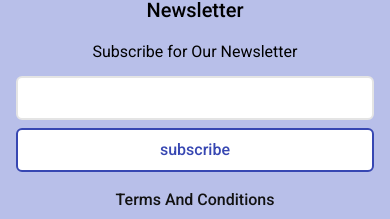
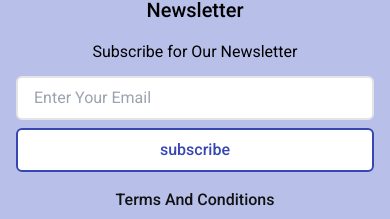
Before and after one commit to Exim3/MaatsonInstantDemo, a React (Vite) app: page /models in a window 390 px wide. Shown: the part 1476-1695 px from the top of the page. Built offline with nearby package versions, Linux system fonts and the light colour scheme.

Commit message:
alignments

```diff
--- a/src/components/footer/index.tsx
+++ b/src/components/footer/index.tsx
@@ -74,9 +74,13 @@ const Footer: React.FC = () => {
             <h3 className="font-semibold text-xl">Newsletter</h3>
             <div className="flex flex-col gap-3 w-full items-center justify-center">
               <p>Subscribe for Our Newsletter</p>
-              <div className="flex flex-col md:flex-row justify-center gap-2 w-full">
-                <input type="text" className="input" />
-                <button className="btn-primary-outline">subscribe</button>
+              <div className="flex flex-col  justify-center gap-2 w-full max-w-sm">
+                <input
+                  type="text"
+                  className="input "
+                  placeholder="Enter Your Email"
+                />
+                <button className="btn-primary-outline ">subscribe</button>
               </div>
             </div>
           </div>{" "}
--- a/src/components/slick/ContainerCarousel.tsx
+++ b/src/components/slick/ContainerCarousel.tsx
@@ -13,7 +13,7 @@ export const ContainerCarousel: React.FC<{
     slidesToScroll: 1,
     responsive: [
       {
-        breakpoint: 1000, // For tablet-sized screens (<=900px)
+        breakpoint: 1040, // For tablet-sized screens (<=900px)
         settings: {
           slidesToShow: 2, // Show 2 slides on tablet
           slidesToScroll: 1, // Scroll 2 slides at a time
--- a/src/pages/home/index.tsx
+++ b/src/pages/home/index.tsx
@@ -156,7 +156,7 @@ const Home: React.FC = () => {
             {/* Hero-Banner */}
             <div className="relative py-4 flex flex-col gap-6">
               <div className="absolute inset-0 bg-[url('/images/heroBanner.png')] bg-cover  opacity-10"></div>
-              <div className="min-h-20 mt-5 lg:mt-10"></div>
+              <div className="min-h-20  lg:mt-5"></div>
               <div className="container mx-auto h-full py-3 flex flex-col gap-6 relative z-10">
                 <div className="py-2 gap-4 flex flex-col text-center">
                   <div className="flex flex-col gap-1  text-5xl lg:text-6xl font-semibold">
@@ -204,7 +204,7 @@ const Home: React.FC = () => {
                     className={`bg-[url('/images/gallery5.png')]  bg-cover bg-center w-[360px] h-[360px] flex-1 transition-all ease-in-out duration-700 rounded-[10px] p-2 hover:flex-[2] `}
                   ></div>
                 </div>
-                <div className="lg:hidden">
+                <div className="lg:hidden px-2">
                   <ContainerCarousel
                     data={[gallery1, gallery2, gallery3, gallery4, gallery5]}
                   />
@@ -360,7 +360,7 @@ const Home: React.FC = () => {
                 <img src={indicatorImage} alt="" />
               </div>
             </div>
-            <div className="slickCarosoul h-96 w-[300px] ">
+            <div className="slickCarosoul h-96 w-[300px] px-2 ">
               <TestimonalSlider data={testimonalData} />
             </div>
           </div>
```
